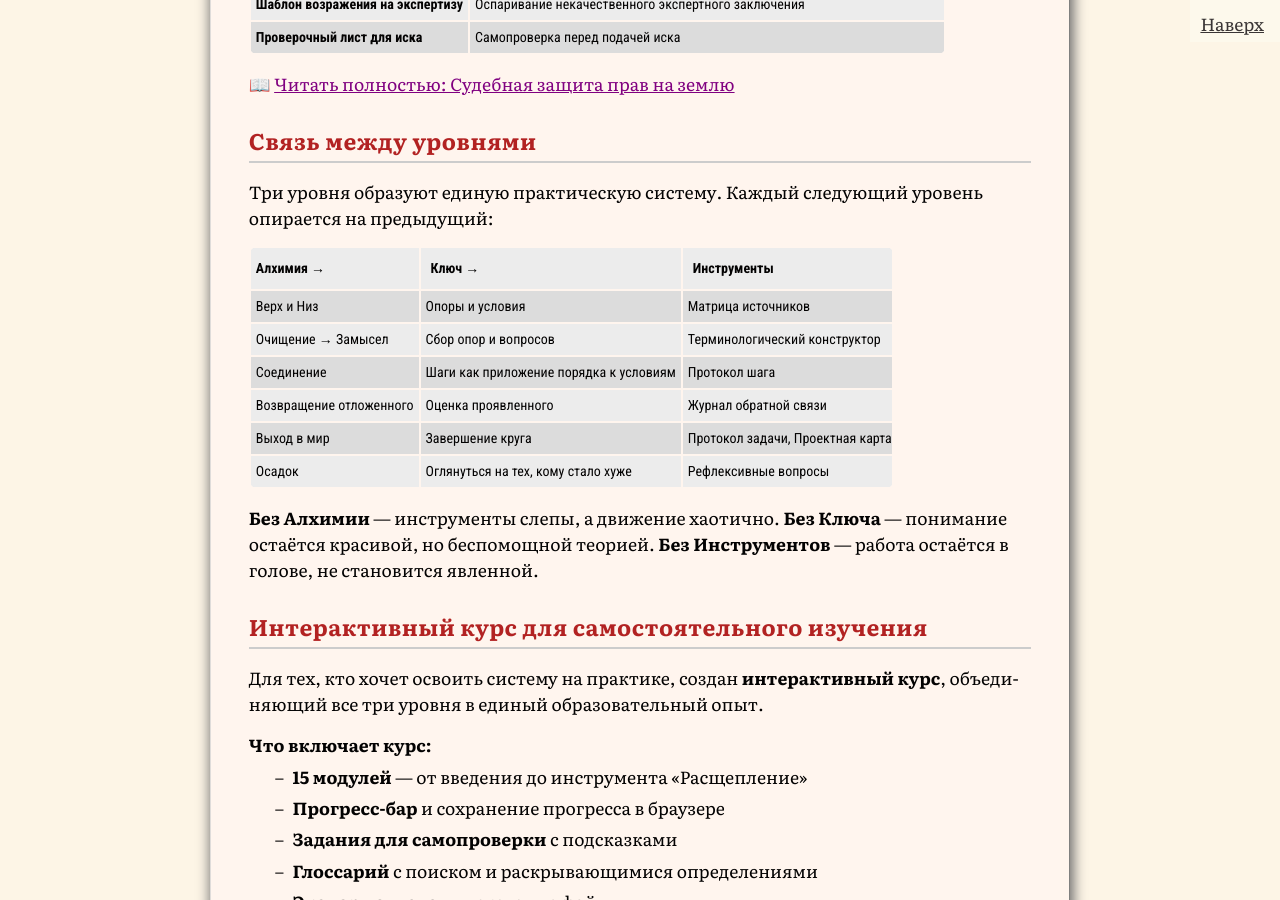
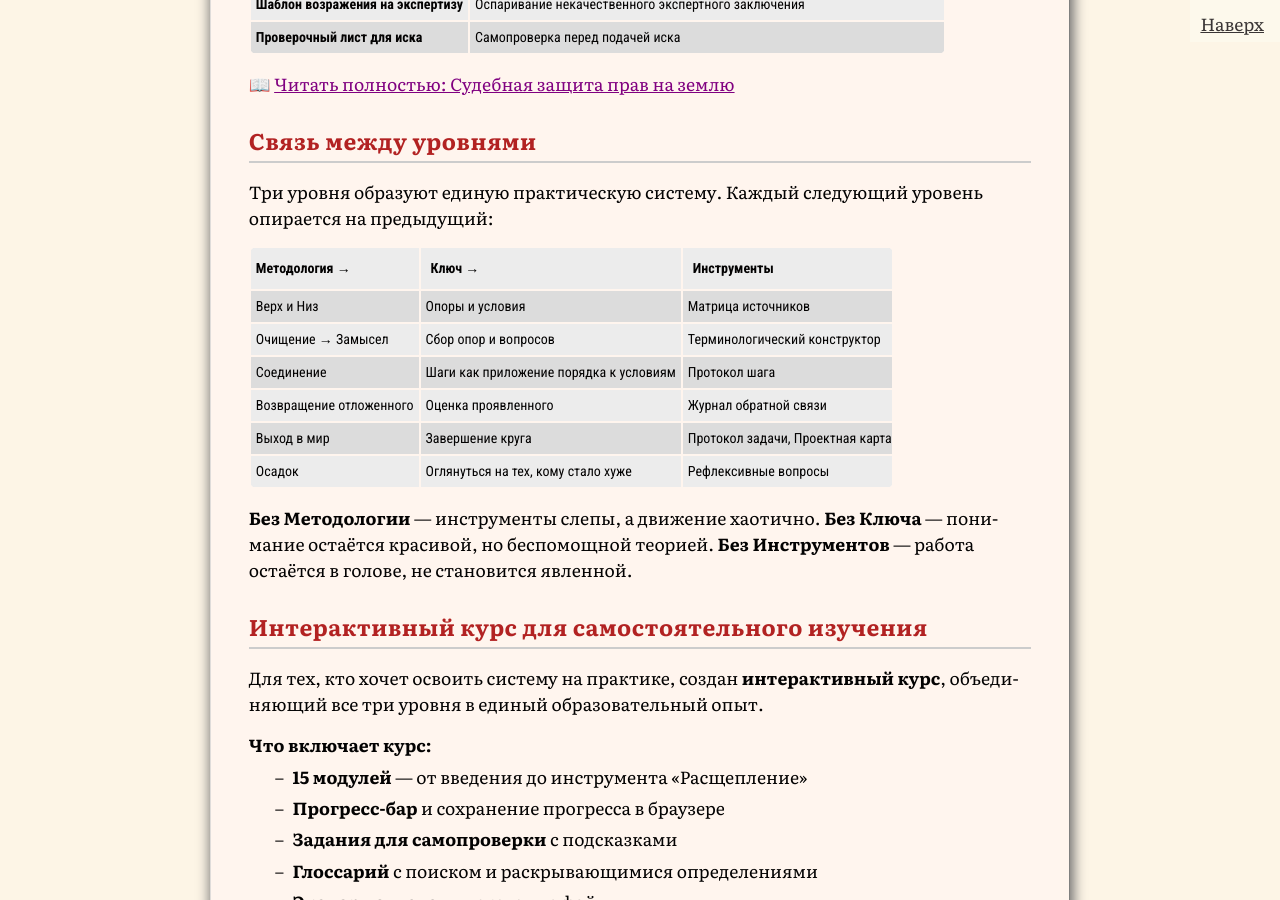
Before and after one commit to SergSi/land-use-art, a Jekyll site: the page built from _posts/2026-08-08-how.md, in a window 1280 px wide and 900 px high, scrolled down 5466 px. Built offline with Jekyll 4.4.1, drawn with Linux system fonts in a browser that asks for light colours; some web fonts are replaced.

Commit message:
Update 2026-08-08-how.md

```diff
--- a/_posts/2026-08-08-how.md
+++ b/_posts/2026-08-08-how.md
@@ -159,7 +159,7 @@ date: 2026-08-08
 
 Три уровня образуют единую практическую систему. Каждый следующий уровень опирается на предыдущий:
 
-| Алхимия → | Ключ → | Инструменты |
+| Методология → | Ключ → | Инструменты |
 |-----------|--------|-------------|
 | Верх и Низ | Опоры и условия | Матрица источников |
 | Очищение → Замысел | Сбор опор и вопросов | Терминологический конструктор |
@@ -168,7 +168,7 @@ date: 2026-08-08
 | Выход в мир | Завершение круга | Протокол задачи, Проектная карта |
 | Осадок | Оглянуться на тех, кому стало хуже | Рефлексивные вопросы |
 
-**Без Алхимии** — инструменты слепы, а движение хаотично.
+**Без Методологии** — инструменты слепы, а движение хаотично.
 **Без Ключа** — понимание остаётся красивой, но беспомощной теорией.
 **Без Инструментов** — работа остаётся в голове, не становится явленной.
 
```
